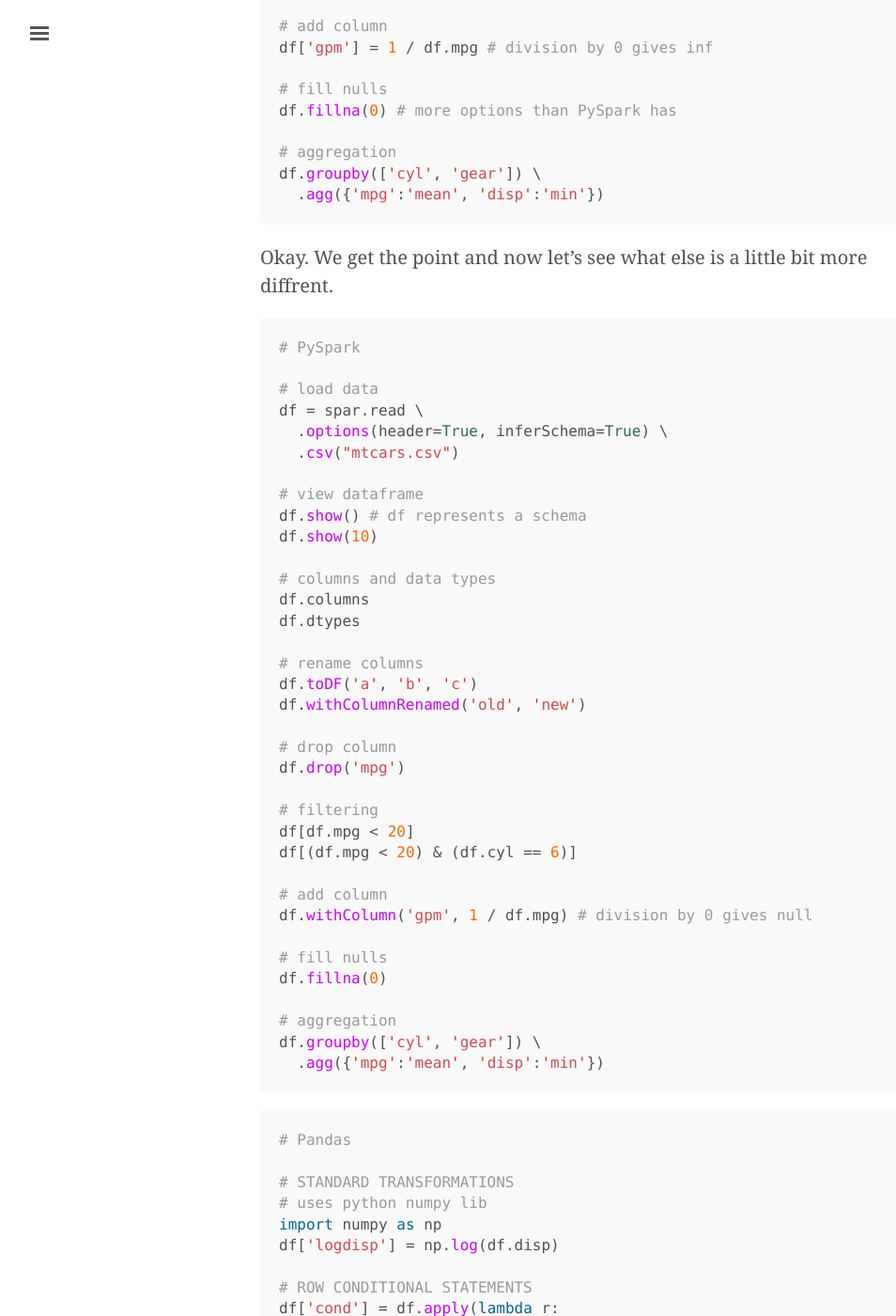
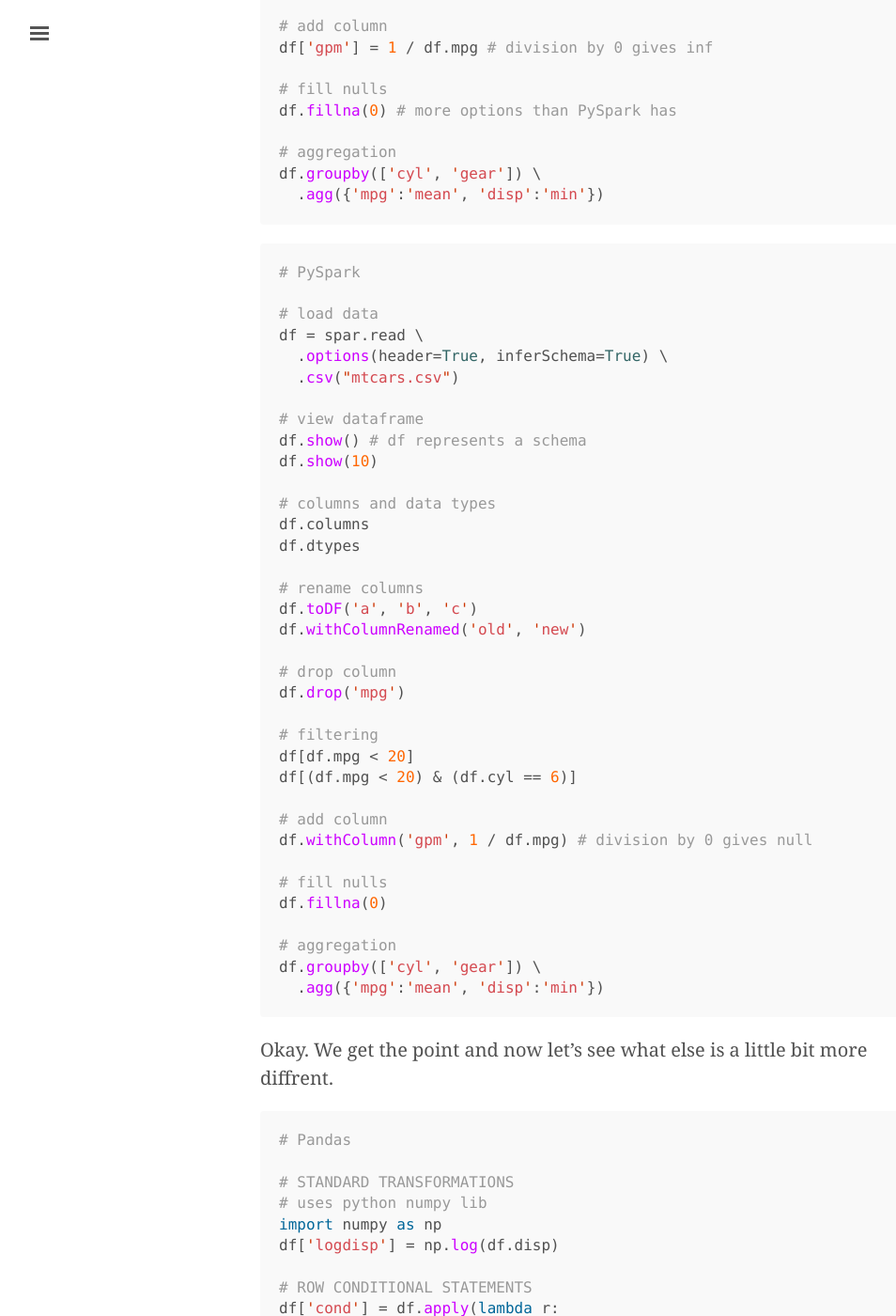
Before and after one commit to hodoolee/hodoolee.github.io, a Jekyll site: the page built from _posts/2017-12-02-pyspark-vs-pandas.md, in a window 1280 px wide and 1400 px high, scrolled down 960 px. Shown: the whole window at 94% size, without its empty margins (3-957 px from the left). Built offline with Jekyll 4.4.1, drawn with Linux system fonts in a browser that asks for light colours; nearby versions of some CDN libraries; comment, search, counter and statistics services are not loaded; part of the change alters nothing that is shown.

````diff
--- a/_posts/2017-12-02-pyspark-vs-pandas.md
+++ b/_posts/2017-12-02-pyspark-vs-pandas.md
@@ -47,8 +47,6 @@ df.groupby(['cyl', 'gear']) \
   .agg({'mpg':'mean', 'disp':'min'})
 ```
 
-Okay. We get the point and now let's see what else is a little bit more diffrent.
-
 ```python
 # PySpark
 
@@ -86,6 +84,8 @@ df.fillna(0)
 df.groupby(['cyl', 'gear']) \
   .agg({'mpg':'mean', 'disp':'min'})
 ```
+
+Okay. We get the point and now let's see what else is a little bit more diffrent.
 
 ```python
 # Pandas
````
